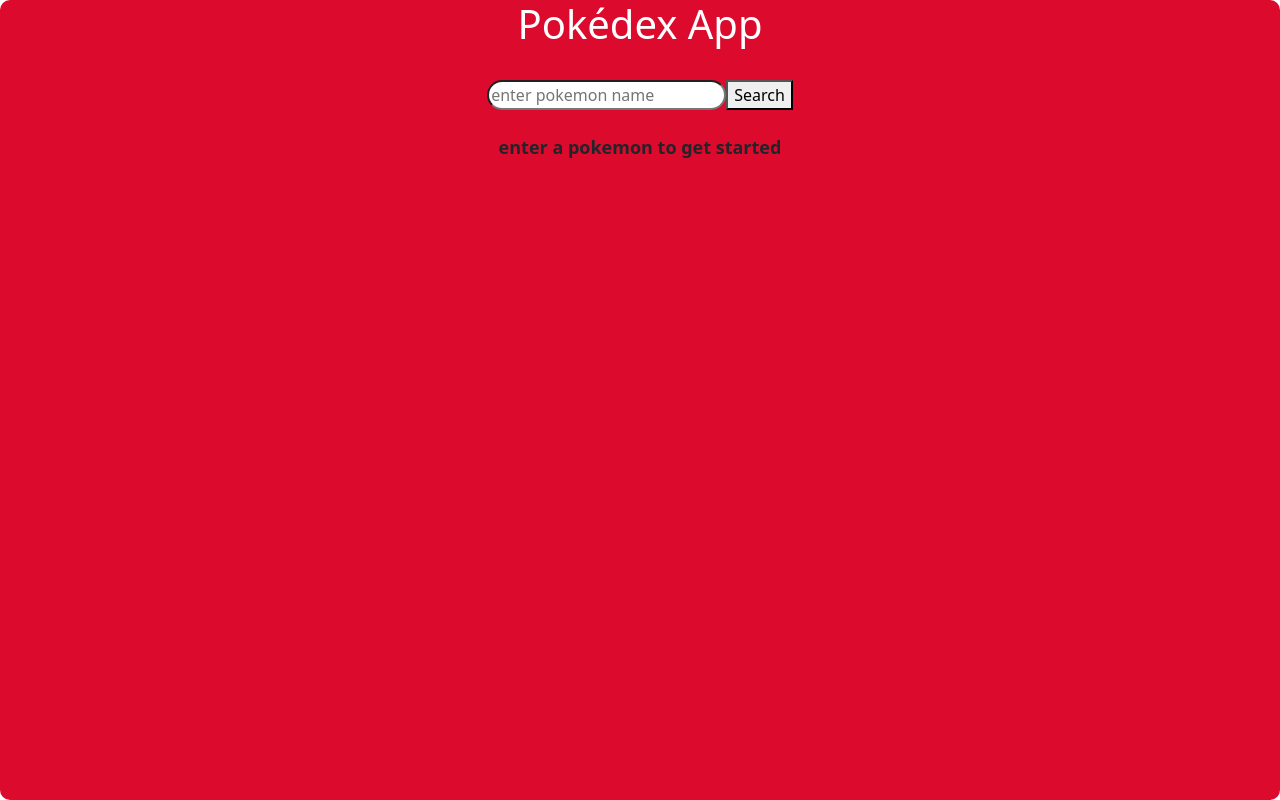
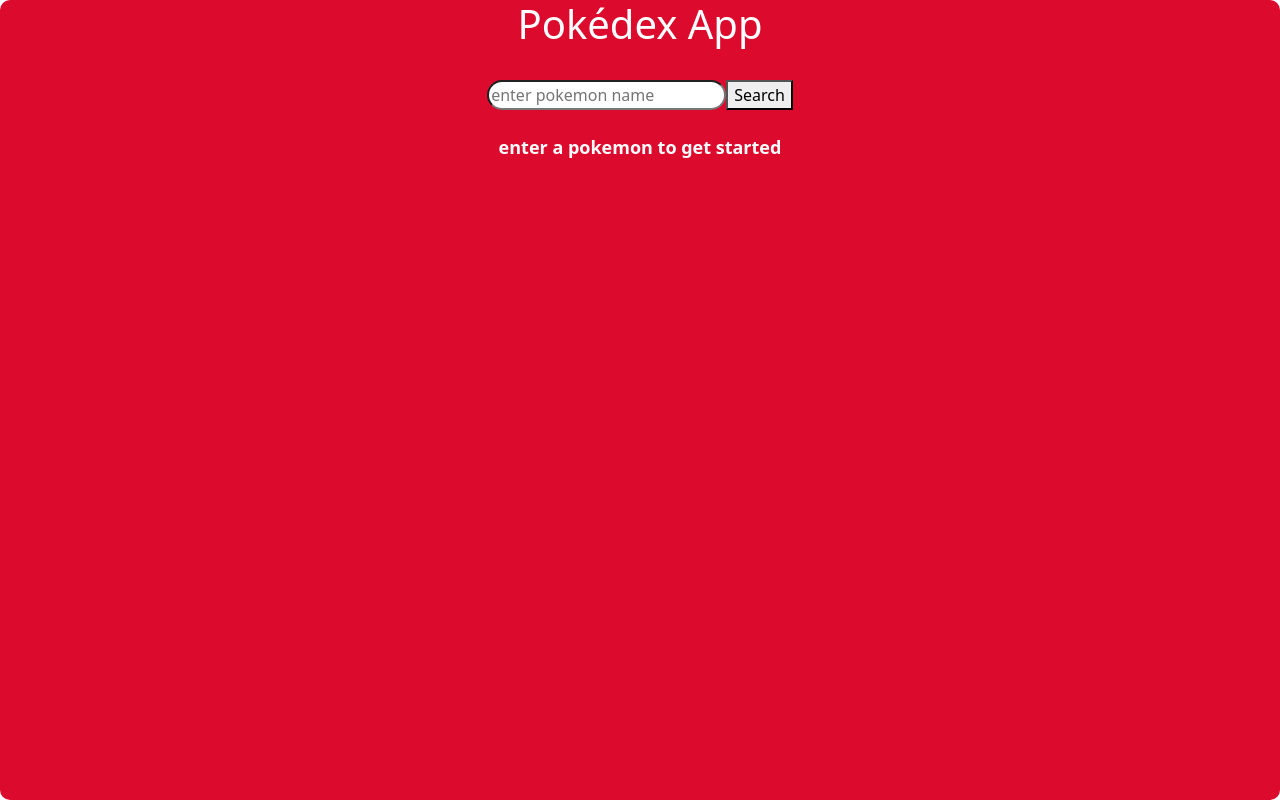
Before and after one commit to DigitalBubblegum/pokedexapp, a React (Create React App) app: page / in a window 1280 px wide. Built offline with nearby package versions, Linux system fonts and the light colour scheme.

Commit message:
-small changes

```diff
--- a/src/index.css
+++ b/src/index.css
@@ -28,10 +28,12 @@
   font-family: system-ui, -apple-system, BlinkMacSystemFont, 'Segoe UI', Roboto, Oxygen, Ubuntu, Cantarell, 'Open Sans', 'Helvetica Neue', sans-serif;
 }
 .defaultPokemonInformation{
+  color: white;
   font-size: large;
   font-weight: bold;
   display: flex;
   justify-content: center;
+  font-family: system-ui, -apple-system, BlinkMacSystemFont, 'Segoe UI', Roboto, Oxygen, Ubuntu, Cantarell, 'Open Sans', 'Helvetica Neue', sans-serif;
 }
 .pokemon-image{
   border: 5px solid white;
```
